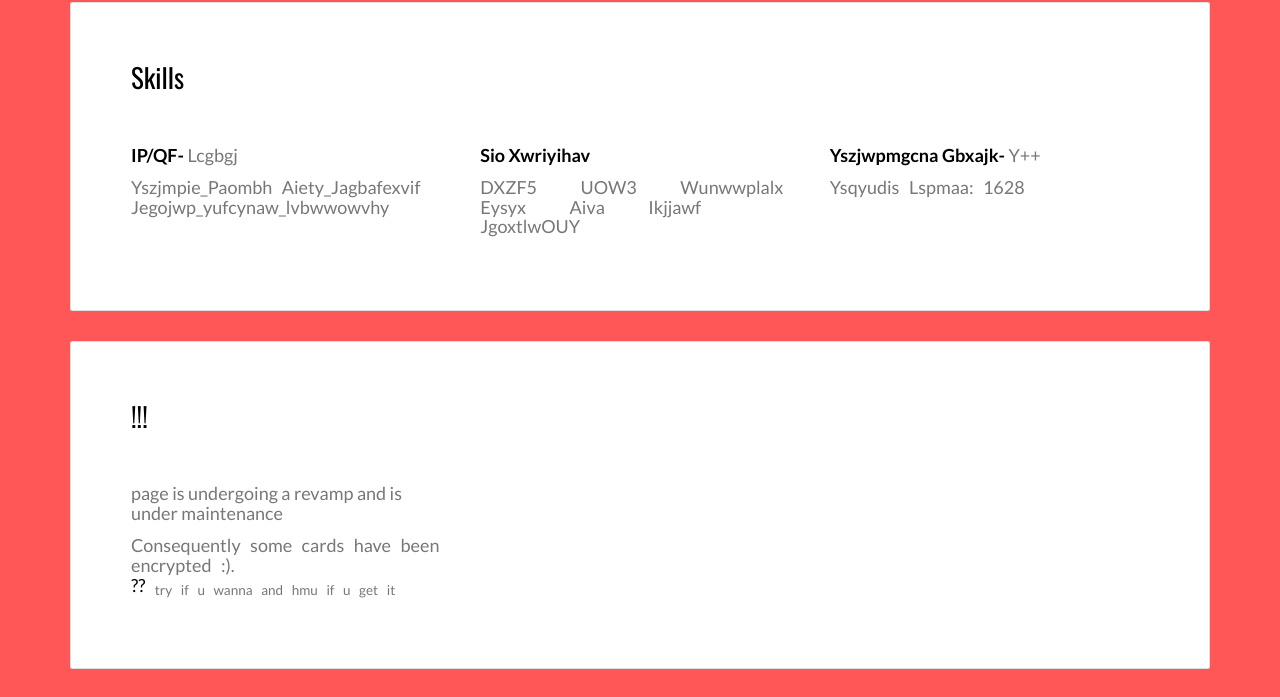
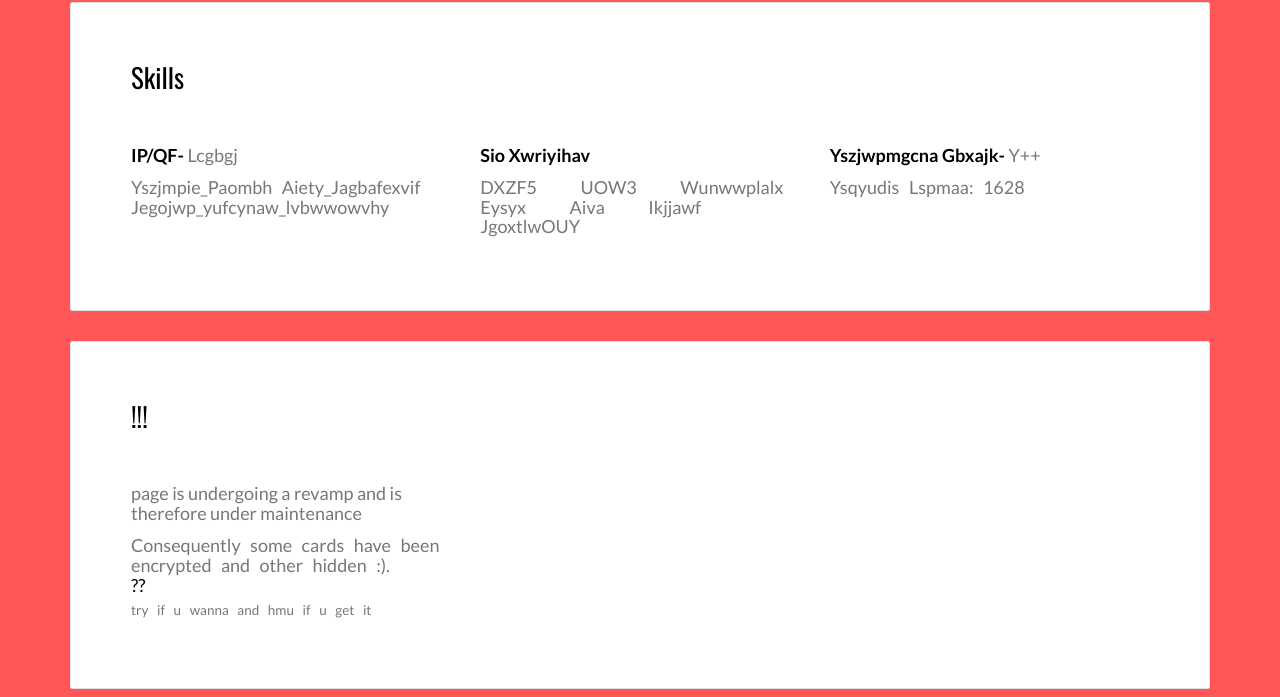
Before and after one commit to ceyxasm/ceyxasm, a plain HTML site: page index.html in a window 1280 px wide. Shown: the part 1659-2356 px from the top of the page. Drawn offline with nearby package versions, Linux system fonts and the light colour scheme.

Commit message:
update key card

```diff
--- a/index.html
+++ b/index.html
@@ -202,11 +202,12 @@
 
               <div class="col-md-4">
                 <div class="language-experience">
-                  <h3 class="h5"><small>   page is undergoing a revamp and is under maintenance</small></h3>
+                  <h3 class="h5"><small>   page is undergoing a revamp and is therefore under maintenance</small></h3>
                   <h3 class="h5" style="word-spacing: 6px;">
-                    <small>Consequently some cards have been encrypted :). <br>
+                    <small>Consequently some cards have been encrypted and other hidden  :). <br>
                       <a href="https://photos.app.goo.gl/pj4LJiQ4LdFXjKJL7" targe='_blank'> ??
                       </a>
+                      <br>
                       <sub>try if u wanna and hmu if u get it</sub>
                     </small>
                   </h3>
```
